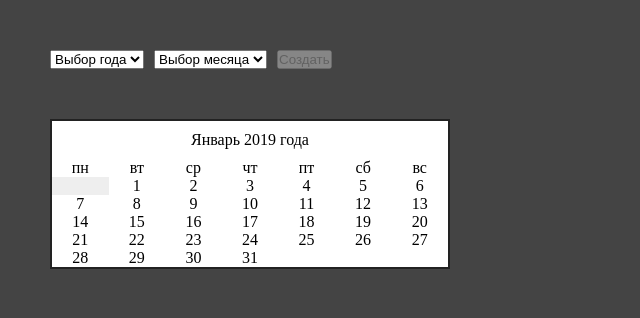
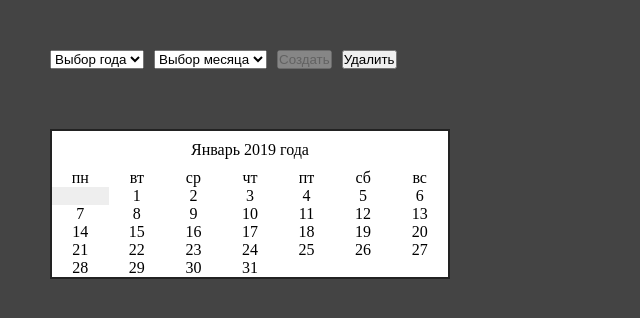
Before and after one commit to Ferym26/IT-academy-tasks, a plain HTML site: page Task6/calendar.html in a window 1280 px wide. Shown: the whole page, without its empty margins (0-640 px from the left). Drawn offline with Linux system fonts and the light colour scheme.

Commit message:
calendar

```diff
--- a/Task6/calendar.js
+++ b/Task6/calendar.js
@@ -142,12 +142,18 @@ window.UI = {
 		});
 		calendarHeader.appendChild(selectMonth);
 
-		// добавление кнопки
+		// добавление кнопки создать
 		let buttonAdd = document.createElement('button');
 		buttonAdd.classList = 'js_button-add';
-		buttonAdd.setAttribute('disabled', 'true')
+		buttonAdd.setAttribute('disabled', 'true');
 		buttonAdd.innerHTML= 'Создать';
 		calendarHeader.appendChild(buttonAdd);
+
+		//Добавление кнопки удалить
+		let buttonDel = document.createElement('button');
+		buttonDel.classList = 'js_button-del';
+		buttonDel.innerHTML= 'Удалить';
+		calendarHeader.appendChild(buttonDel);
 
 		document.querySelector('body').insertBefore(calendarHeader, document.querySelector('.calendar-wrap'));
 	},
@@ -158,6 +164,7 @@ window.UI = {
 		let selectYear = document.querySelector('.js_select-year');
 		let selects = document.querySelectorAll('.calendar-header select');
 		let btnAdd = document.querySelector('.js_button-add');
+
 
 		// передаём выбранный индекс месяца в настройки
 		selectMonth.addEventListener('change', getMonth);
@@ -183,7 +190,6 @@ window.UI = {
 				btnAdd.setAttribute('disabled', 'true');
 			}
 		}
-
 	},
 
 	newCalendar: function() {
@@ -193,13 +199,31 @@ window.UI = {
 		function addNewCalendar() {
 			Calendar.init(_self.opt.selectedYear, _self.opt.selectedMonth);
 		}
+	},
 
+	delCalendar: function() {
+		// удаление первого календаря
+		let btnDel = document.querySelector('.js_button-del');
+		let allCalendars = document.getElementsByClassName('calendar');
+		console.log(allCalendars, allCalendars.length);
+		btnDel.addEventListener('click', delFirstCalendar);
+		function delFirstCalendar() {
+			console.log(allCalendars, allCalendars.length);
+			if (allCalendars.length > 0) {
+				btnDel.removeAttribute('disabled');
+				allCalendars[0].remove();
+			}
+			else {
+				btnDel.setAttribute('disabled', 'true');
+			}
+		}
 	},
 
 	init: function() {
 		this.drowHeader();
 		this.events();
 		this.newCalendar();
+		this.delCalendar();
 	}
 }
 
--- a/Task6/style.css
+++ b/Task6/style.css
@@ -16,11 +16,13 @@ body {
 	margin: 50px;
 }
 
-.calendar-header select {
+.calendar-header select,
+.calendar-header button {
 	margin-right: 10px;
 }
 
 .calendar {
+	display: inline-block;
 	width: 400px;
 	margin: 10px 50px;
 	border: 2px solid #222;
```
